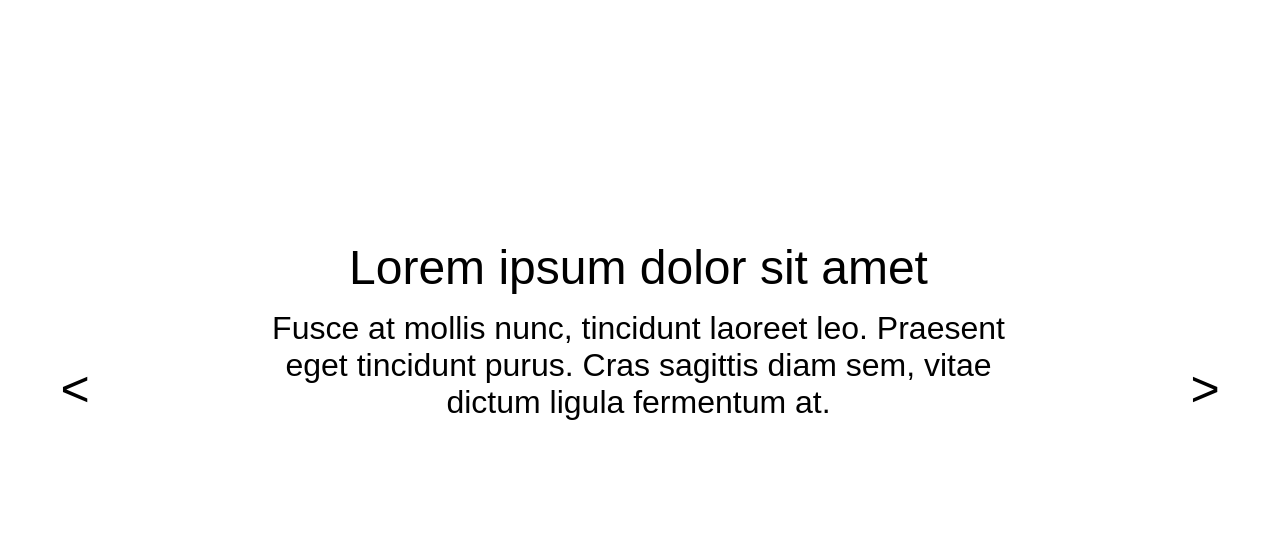
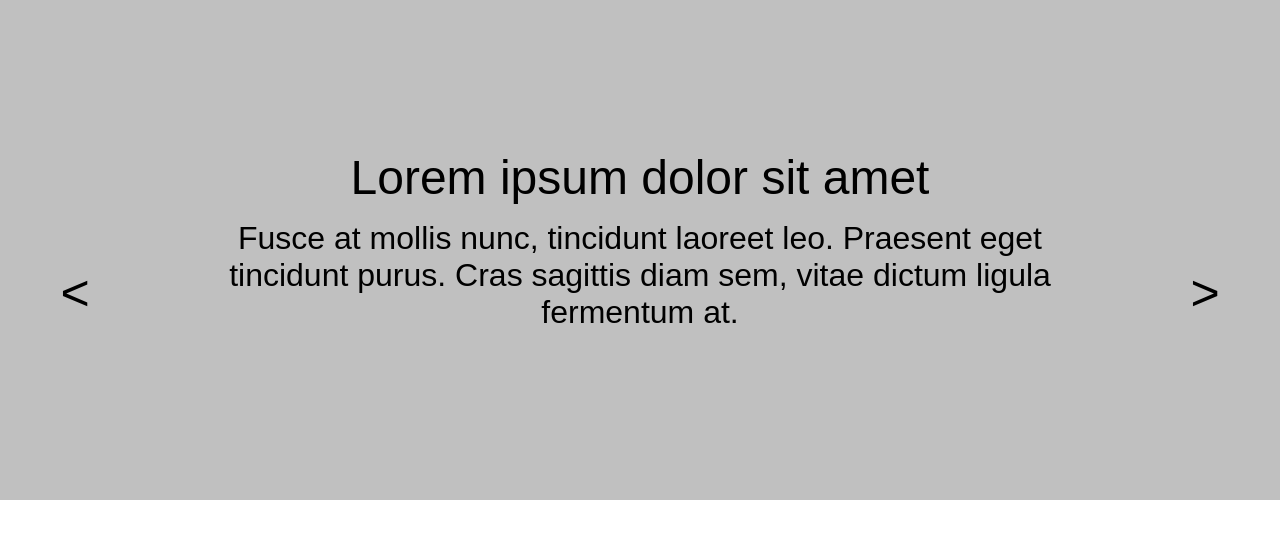
Before and after one commit to AgataSroka/Project_SCRUM, a website: page development/index.html in a window 1280 px wide. Drawn offline with nearby package versions, Linux system fonts and the light colour scheme; files that its build step writes are made by us from their sources.

Commit message:
ostanie poprawki 1.2 Karuzela

```diff
--- a/development/index.html
+++ b/development/index.html
@@ -10,8 +10,8 @@
     <link rel="stylesheet" href="./css/main.css" />
 </head>
 <body>
-    <section class="slider_main container">
-      <!-- carousel -->
+<section class="slider_main">
+    <div class="container">
         <div class="slider">
             <div id="prev">&lt</div>
             <ul>
@@ -34,6 +34,7 @@
             </ul>
             <div id="next">&gt</div>
         </div>
+    </div>
 </section>
 <script src="./js/index.js"></script>
 <script src="js/app.js"></script>
--- a/development/scss/main.scss
+++ b/development/scss/main.scss
@@ -3,40 +3,48 @@
 //
 // Sass:
 // https://fontawesome.com/how-to-use/on-the-web/using-with/sass
-
 *{
   margin: 0;
   padding: 0;
   box-sizing: border-box;
 }
-
 body {
   font-family: "Open Sans", Helvetica, sans-serif;
   font-size: 14px;
   font-weight: 300;
 }
+.container {
+  width: 1152px;
+  display: flex;}
 
-  .slider_main, .container {
-    width: 1152px;
-    display: flex;
+
+  .slider_main {
+    background-color: silver;
+    height: 500px;
+    width: 100%;
+    .container{
+      margin: auto;
+    }
+
 
       .slider {
         width: 80%;
-      height: 500px;
         margin: auto;
         text-align: center;
+        align-items: center;
+        background-color: silver;
 
 
         .visible {
           display: inline-block;
+        }
 
-      }
 
         ul {
           list-style: none;
           font-family: "Arial", sans-serif;
-        padding-left: 125px;
-        padding-top: 240px;
+          padding-top: 150px;
+
 
           li {
             list-style-type: none;
@@ -48,9 +56,11 @@ body {
               padding-bottom: 15px;
             }
 
+
             p {
               font-size: 32px;
             }
+
 
             .slide {
               position: relative;
@@ -68,16 +78,16 @@ section .slider #prev, #next {
     height: 50px;
     cursor: default;
     position: absolute;
-  top: 45%;
+    top: 33%;
     font-size: 50px;
     font-family: 'Arial', sans-serif;
     align-items: center;
   }
 
-section .slider #prev{
+  section .slider #prev {
     left: 50px;
   }
 
-section .slider #next{
+  section .slider #next {
     right: 50px;
   }
```
Lines whose indentation alone changed are shown as unchanged.
